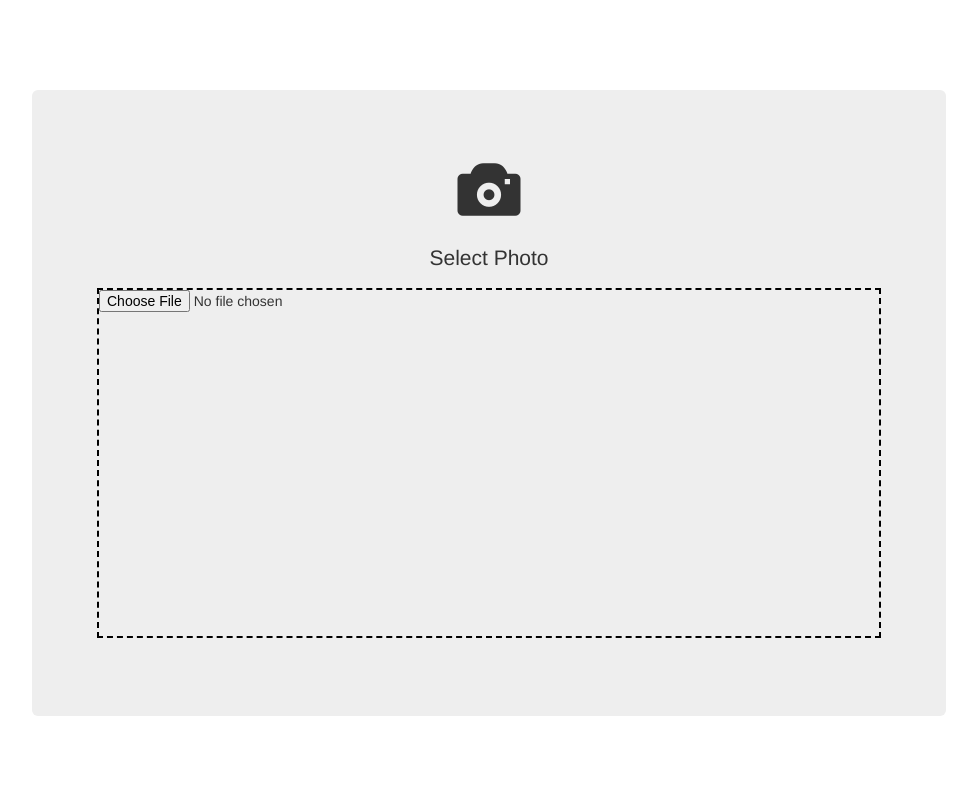
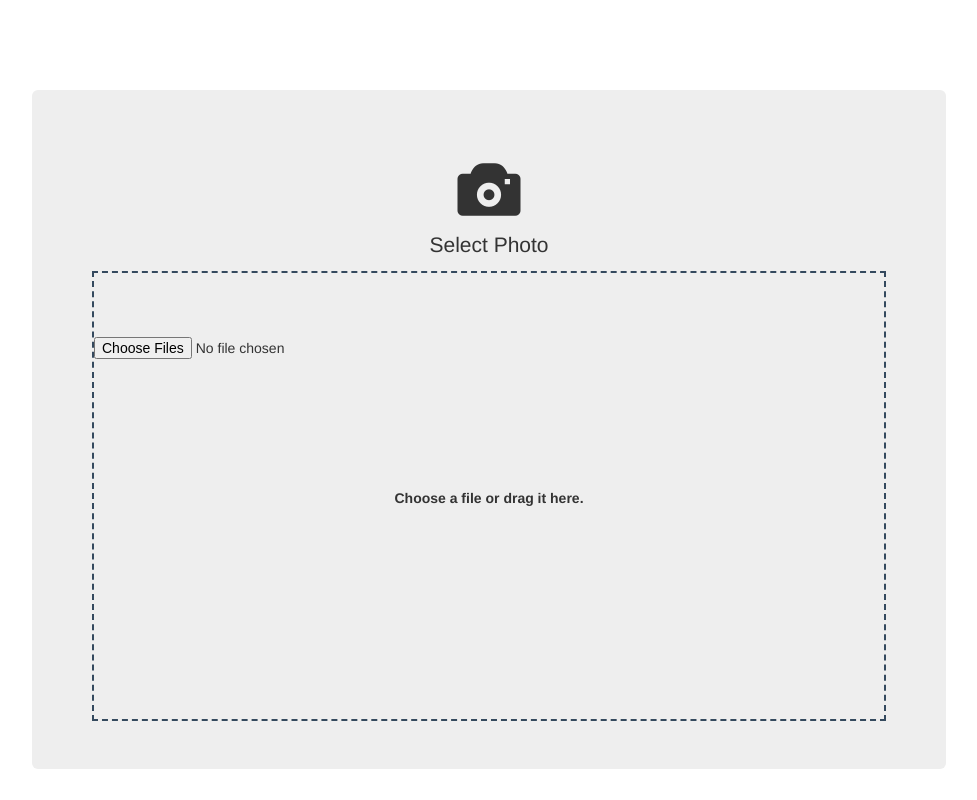
Before and after one commit to Ahhhz/CNTRL-Forlife, a plain HTML site: page index.html in a window 1280 px wide. Shown: the whole page, without its empty margins (151-1128 px from the left). Drawn offline with nearby package versions, Linux system fonts and the light colour scheme.

Commit message:
attemot to use drag and drop to load file(s)

```diff
--- a/index.html
+++ b/index.html
@@ -1,33 +1,27 @@
 <!DOCTYPE html>
 <html>
-
 <head>
   <meta charset="utf-8">
   <title>Final</title>
   <link rel="stylesheet" href="https://maxcdn.bootstrapcdn.com/bootstrap/3.3.7/css/bootstrap.min.css" integrity="sha384-BVYiiSIFeK1dGmJRAkycuHAHRg32OmUcww7on3RYdg4Va+PmSTsz/K68vbdEjh4u" crossorigin="anonymous">
   <link rel="stylesheet" href="styles/main.css" />
 </head>
-
 <body>
   <div class="container">
     <div class="jumbotron">
-      <div>
         <h1>
           <i class="glyphicon glyphicon-camera" aria-hidden="true">
           </i>
+          <p>Select Photo</p>
         </h1>
-      </div>
-     <div class = "pic-select">
-       <p>Select Photo</p>
-       <div id="dropzone" class= "center-all">
-         <input class="fileInput" type="file" name="pic" size="40"
-         accept="image/*"/>
+       <div id="dropzone" class= "js-dropzone fileInput">
+         <input class="fileInput" type="file" name="file[]" size="40"
+         accept="image/*" multiple=""/>
+         <label for="fileInput"><strong>Choose a file</strong><span class="fileInput"> or drag it here</span>.</label>
        </div>
-     </div>
-    </div>
+   </div>
   </div>
   <script type="text/javascript" src="./js/index.js">
   </script>
 </body>
-
 </html>
--- a/js/index.js
+++ b/js/index.js
@@ -18,12 +18,12 @@
     });
   } //POST
 
-  function processSelectedFiles(event) {
-    const files = event.target.files;
+  function processSelectedFiles(e) {
+    const files = e.target.files;
     const reader = new FileReader();
 
     for (let i = 0; i < files.length; i++) {
-      // console.log("Filename " + files[i].name, 'files[i]_________!!!',files[i]);
+      console.log("Filename " + files[i].name,files[i]);
       reader.readAsDataURL(files[i])
       reader.addEventListener("load", function() {
         // console.log(reader.result)
@@ -44,5 +44,25 @@
 
     }
   }
+
+  const dropzone = document.querySelector('#dropzone')
+
+  dropzone.ondrop = (e) => {
+    e.preventDefault()
+    this.className = 'js-dropzone';
+    processSelectedFiles()
+  };
+
+  dropzone.ondragover = () => {
+    this.className = 'js-dropzone js-dragover';
+    return false;
+  };
+
+  dropzone.ondragleave = () => {
+    this.className = 'js-dropzone';
+    return false;
+  }
+
   document.querySelector('.fileInput').addEventListener('change', processSelectedFiles)
+
 })();
--- a/styles/main.css
+++ b/styles/main.css
@@ -2,31 +2,29 @@
   margin-top: 7%;
   padding-left: 10%;
   padding-right: 10%;
-}
-
-.jumbotron{
   text-align: center;
 }
 
 .pic-select{
+  position: relative;
   display: block;
 }
 
 #dropzone{
-  background-position: center center;
-  min-height: 350px;
-  border: 2px solid black;
-  border-style: dashed;
+  height: 450px;
+  border: 2px dashed #34495E;
+  line-height: 150px;
+  outline-offset: -10px;
 }
 
-.center-all{
-  display: block;
-  width: auto;
-  margin: 10px 5px 30px;
-}
 
-.fileInput{
+#file{
   position: absolute;
   border: none;
   border-radius: 0;
 }
+
+.js-dropzone.js-dragover{
+  border-color: green;
+  color: green;
+}
```
Also changed, not shown: js/dist/bundle.js.
